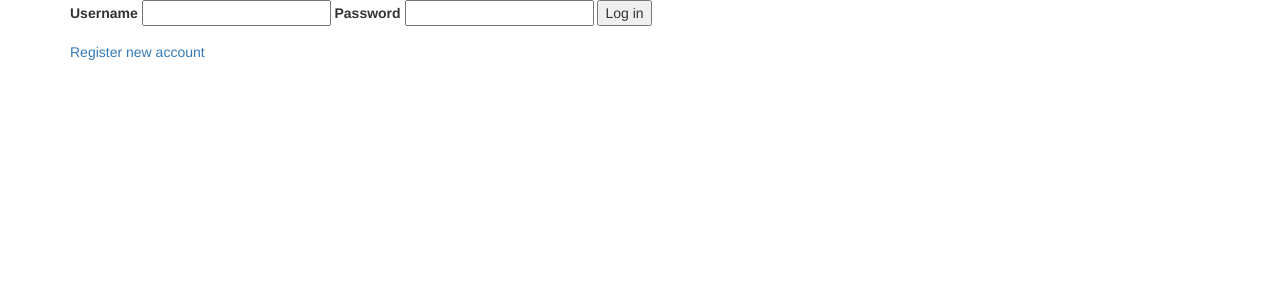
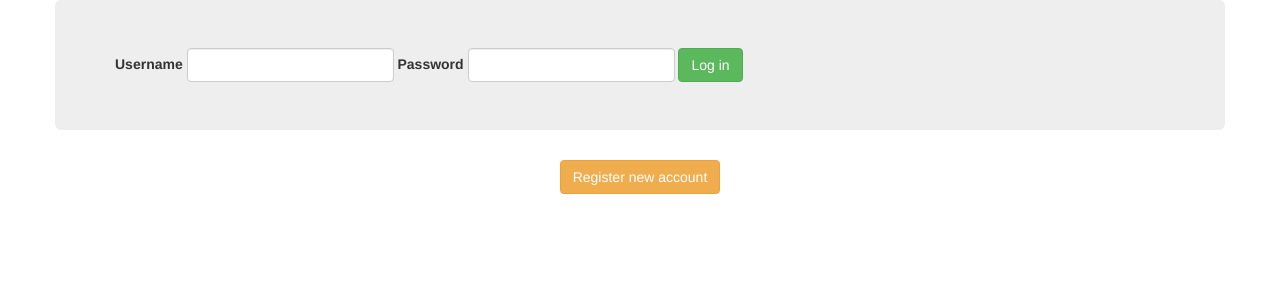
Before and after one commit to TheGame2500/jsu-evals-app-php, a PHP site: page / in a window 1280 px wide. Shown: the top 300 px of the page. Run offline with PHP 8.4, Linux system fonts and the light colour scheme; a stand-in replaces the project's code that opens the database connection; some libraries are stand-ins or nearby versions.

Commit message:
Made login screen pretty

```diff
--- a/views/not_logged_in.php
+++ b/views/not_logged_in.php
@@ -15,16 +15,24 @@ if (isset($login)) {
 ?>
 
 <!-- login form box -->
-<form method="post" action="index.php" name="loginform">
+<form class="form-inline jumbotron row" method="post" action="index.php" name="loginform">
 
-    <label for="login_input_username">Username</label>
-    <input id="login_input_username" class="login_input" type="text" name="user_name" required />
+	<div class="center-block">
+		<div class="form-group">
+			<label for="login_input_username">Username</label>
+			<input id="login_input_username" class="form-control" type="text" name="user_name" required />
+		</div>
 
-    <label for="login_input_password">Password</label>
-    <input id="login_input_password" class="login_input" type="password" name="user_password" autocomplete="off" required />
+		<div class="form-group">
+			<label for="login_input_password">Password</label>
+			<input id="login_input_password" class="form-control" type="password" name="user_password" autocomplete="off" required />
+		</div>
 
-    <input type="submit"  name="login" value="Log in" />
+		<button type="submit" name="login" class="btn btn-success">Log in</button>
+	</div>
 
 </form>
 
-<a href="register.php">Register new account</a>
+<div align=center>
+	<a href="register.php" class="btn btn-warning">Register new account</a>
+</div>
```
